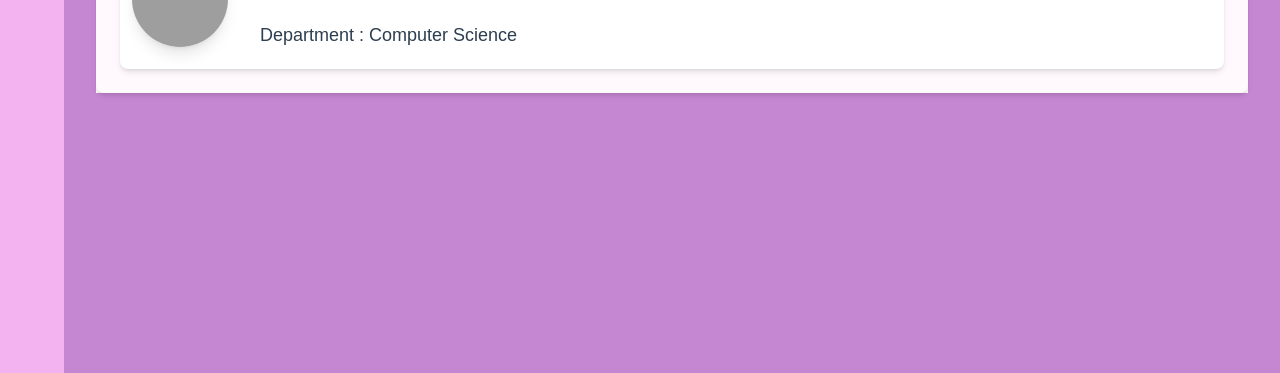
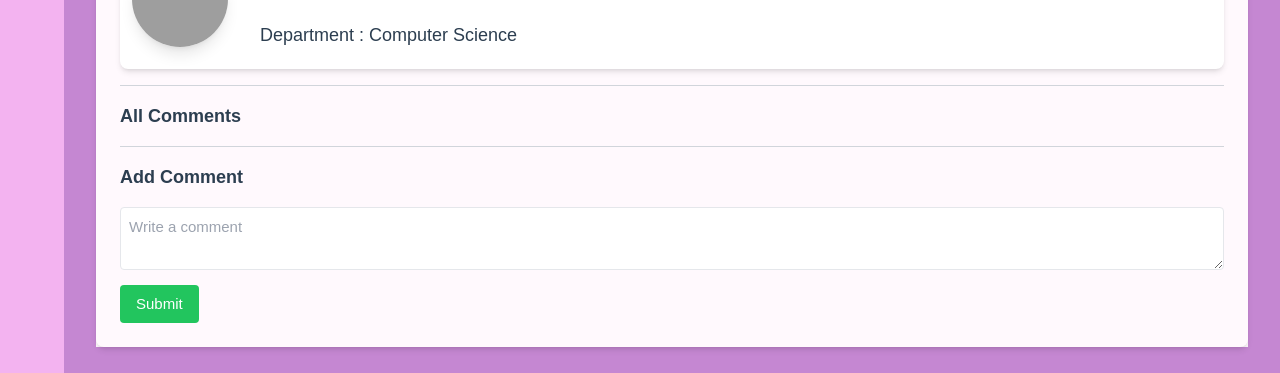
Before and after one commit to SE331-2023-project1/Frontend-Project-Khrai-wai-pai-kon-loei, a Vue app: page /student-profile/0 in a window 1280 px wide. Shown: the part 363-736 px from the top of the page. Built offline with nearby package versions, Linux system fonts and the light colour scheme; grey boxes are pictures that could not be loaded.

Commit message:
add comment section

```diff
--- a/src/views/profileview/StudentProfile.vue
+++ b/src/views/profileview/StudentProfile.vue
@@ -38,6 +38,33 @@
               </div>
             </div>
           </div>
+
+          <!-- Comments section -->
+          <div class="border-t border-gray-300 pt-4">
+            <h2 class="text-lg font-semibold">All Comments</h2>
+            <div v-for="(comment, index) in comments" :key="index">
+              <p>{{ comment }}</p>
+            </div>
+          </div>
+
+          <!-- Add Comment section -->
+          <div class="border-t border-gray-300 pt-4">
+            <h2 class="text-lg font-semibold">Add Comment</h2>
+            <div class="comment-box mt-4">
+              <textarea
+                v-model="newComment"
+                placeholder="Write a comment"
+                class="w-full p-2 border rounded focus:outline-none focus:ring focus:border-blue-500"
+              ></textarea>
+              <button
+                @click="submitComment"
+                class="mt-2 px-4 py-2 bg-green-500 text-white rounded hover:bg-green-600 transition duration-300 ease-in-out"
+              >
+                Submit
+              </button>
+            </div>
+          </div>
+
         </div>
       </div>
     </main>
```
